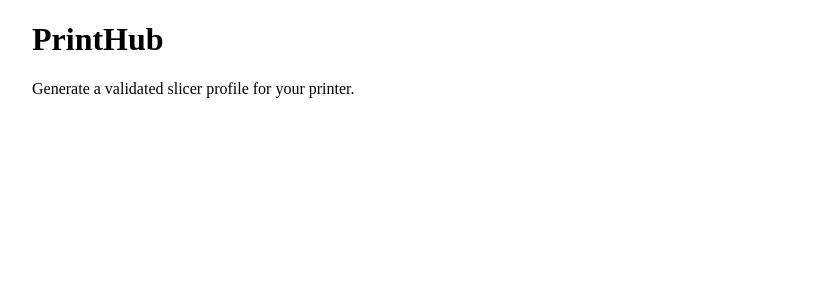
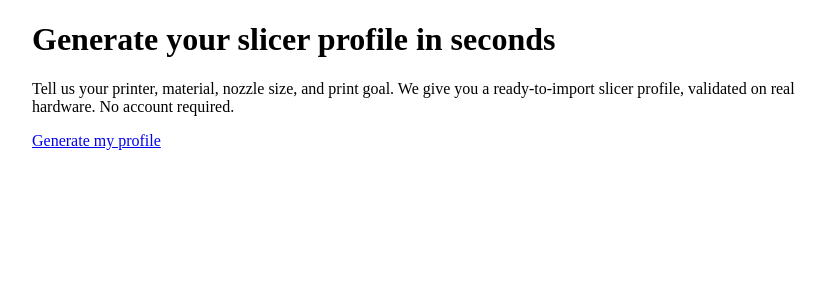
Before and after one commit to wi2/printhub, a React (Vite) app: page / in a window 1280 px wide. Shown: the top 300 px of the page, without its empty margins (224-1050 px from the left). Built offline with nearby package versions, Linux system fonts and the light colour scheme.

Commit message:
feat(s-3.1): implement home page with CTA to configure

```diff
--- a/src/pages/home/HomePage.tsx
+++ b/src/pages/home/HomePage.tsx
@@ -1,10 +1,19 @@
+import { Link } from 'react-router-dom';
 import { PageLayout } from '../../shared/PageLayout';
 
+/**
+ * Entry point for the product. Communicates the value proposition and
+ * directs the visitor to the configure flow. No login, no pricing.
+ */
 export function HomePage() {
   return (
     <PageLayout>
-      <h1>PrintHub</h1>
-      <p>Generate a validated slicer profile for your printer.</p>
+      <h1>Generate your slicer profile in seconds</h1>
+      <p>
+        Tell us your printer, material, nozzle size, and print goal. We give you a
+        ready-to-import slicer profile, validated on real hardware. No account required.
+      </p>
+      <Link to="/configure">Generate my profile</Link>
     </PageLayout>
   );
 }
```
Also changed, not shown: 1 other file (tests, documents, lock files or other folders).
